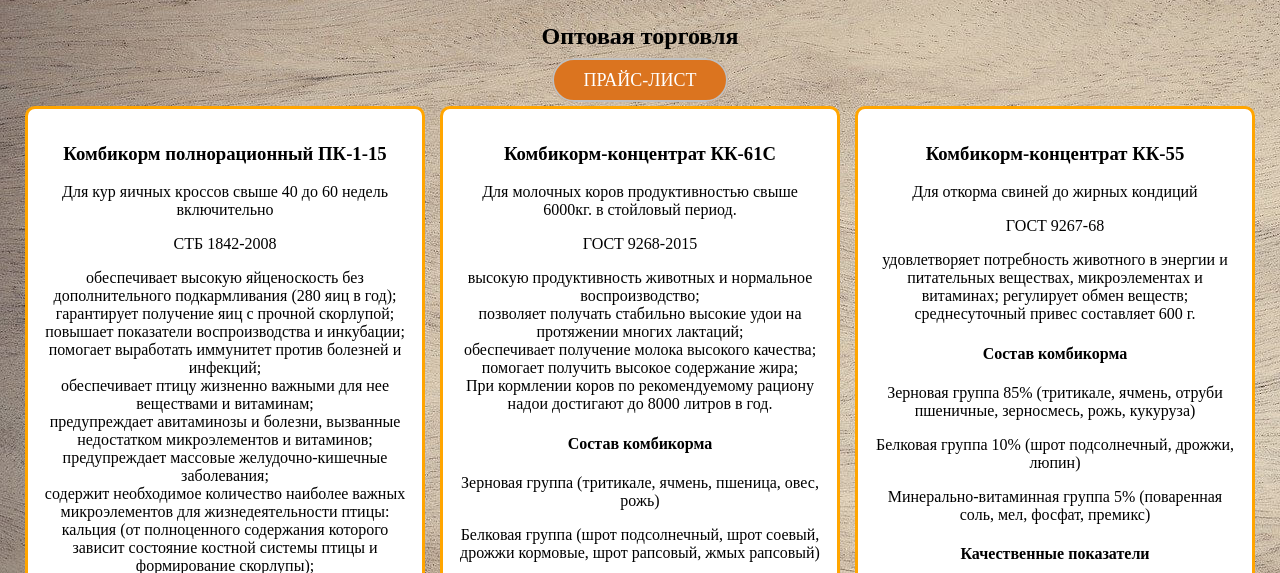
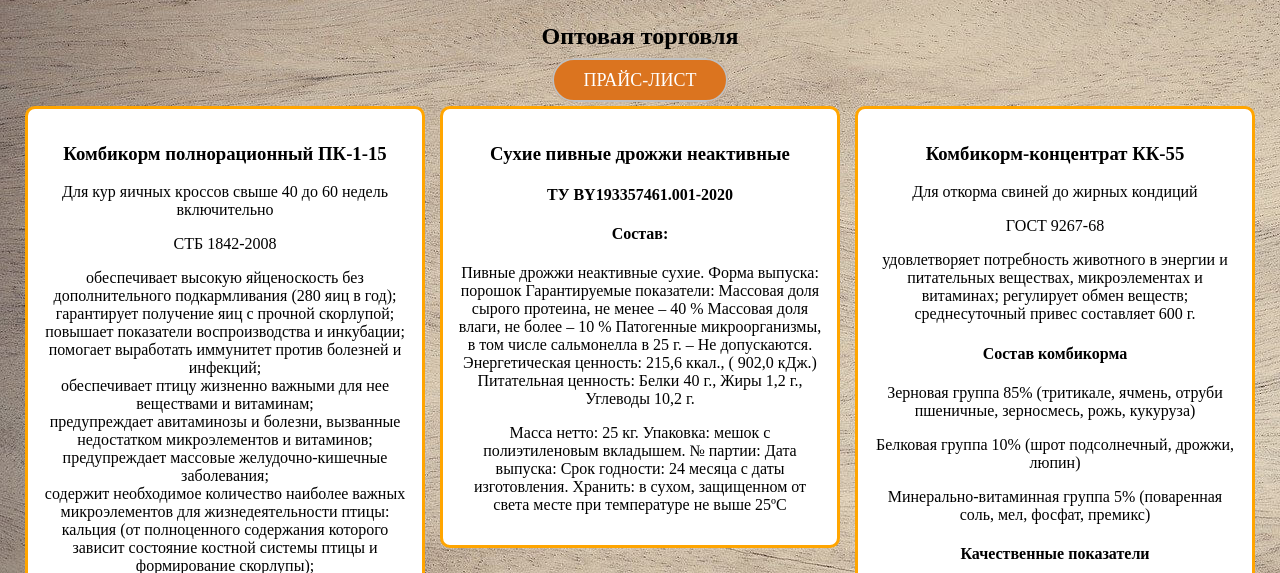
Before and after one commit to Voldemar1/tectona, a Gatsby site: page /grain in a window 1280 px wide. Shown: the part 227-800 px from the top of the page. Built offline with nearby package versions, Linux system fonts and the light colour scheme; Gatsby itself is replaced by a stand-in of ours.

Commit message:
grain update

```diff
--- a/src/pages/grain.js
+++ b/src/pages/grain.js
@@ -66,6 +66,27 @@ function grain() {
             </span>
           </div>
           <div className="card">
+            <h3>Сухие пивные дрожжи неактивные</h3>
+            <h4>ТУ BY193357461.001-2020</h4>
+            <span>
+              <h4>Состав:</h4>
+              <p>
+                Пивные дрожжи неактивные сухие. Форма выпуска: порошок
+                Гарантируемые показатели: Массовая доля сырого протеина, не
+                менее – 40 % Массовая доля влаги, не более – 10 % Патогенные
+                микроорганизмы, в том числе сальмонелла в 25 г. – Не
+                допускаются. Энергетическая ценность: 215,6 ккал., ( 902,0 кДж.)
+                Питательная ценность: Белки 40 г., Жиры 1,2 г., Углеводы 10,2 г.
+              </p>
+              <p>
+                Масса нетто: 25 кг. Упаковка: мешок с полиэтиленовым вкладышем.
+                № партии: Дата выпуска: Срок годности: 24 месяца с даты
+                изготовления. Хранить: в сухом, защищенном от света месте при
+                температуре не выше 25ºС
+              </p>
+            </span>
+          </div>
+          {/* <div className="card">
             <h3>Комбикорм-концентрат КК-61С</h3>
             <span>
               Для молочных коров продуктивностью свыше 6000кг. в стойловый
@@ -115,7 +136,7 @@ function grain() {
               </p>
               <p>Срок хранения: 2 месяца с момента изготовления.</p>
             </span>
-          </div>
+          </div> */}
           <div className="card">
             <h3>Комбикорм-концентрат КК-55</h3>
             <span>
```
